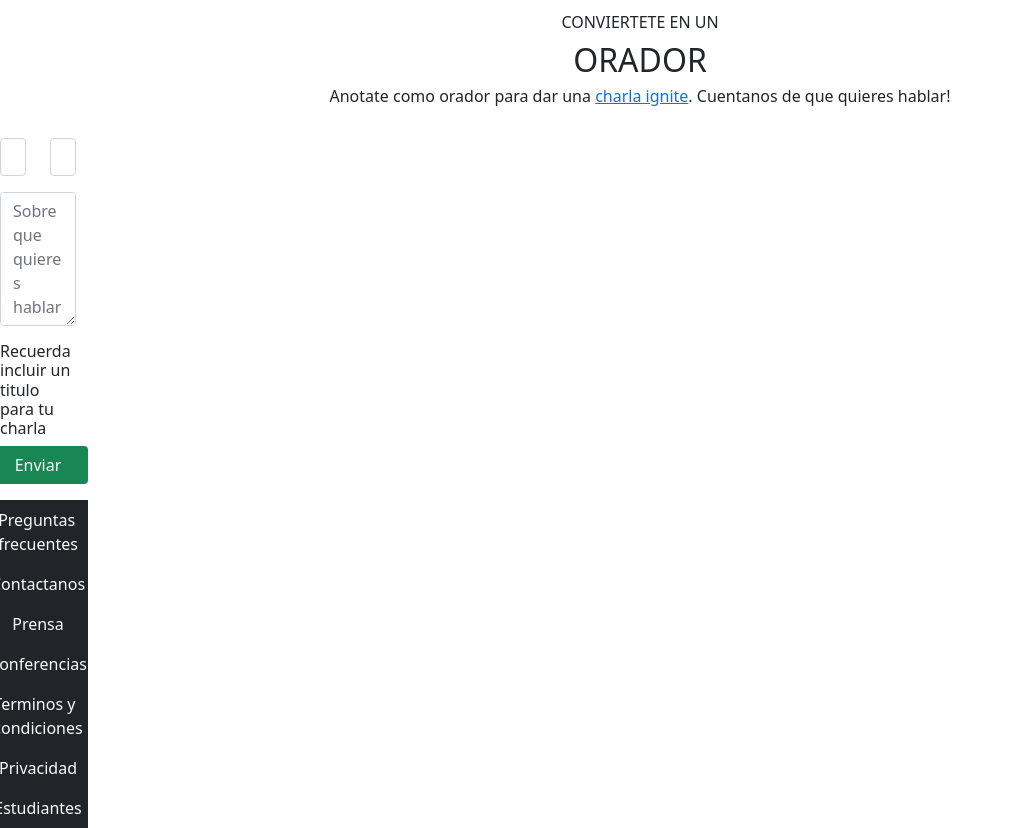
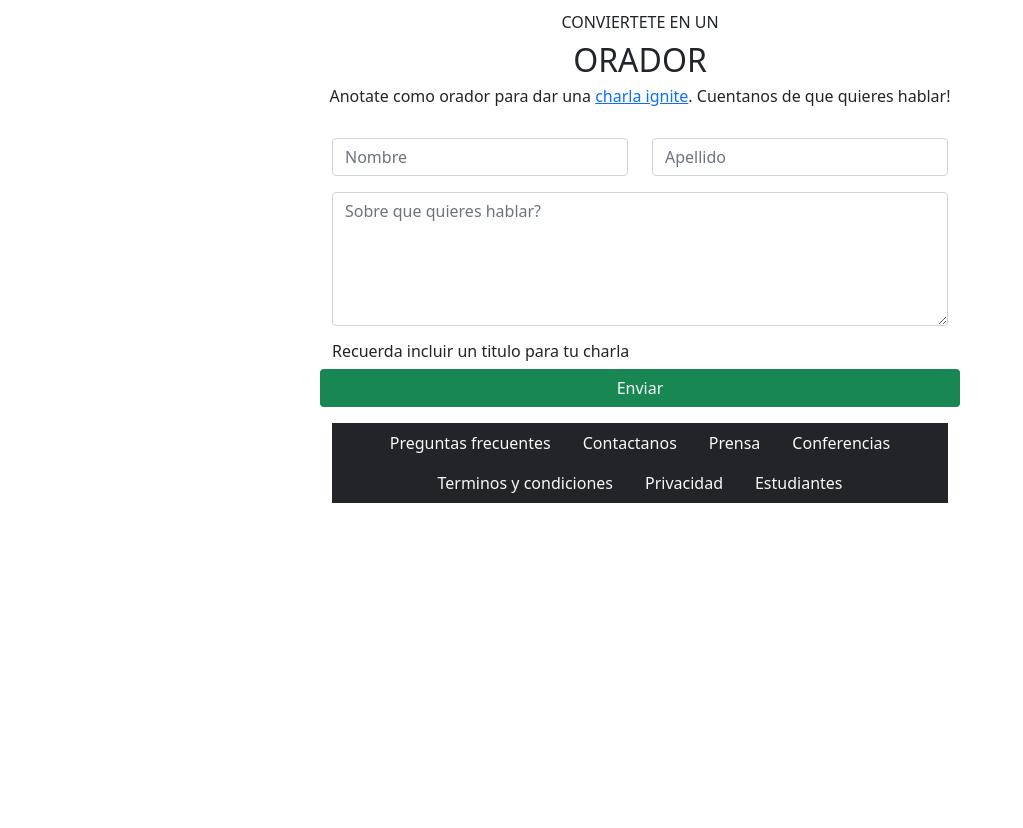
Before and after one commit to ArielGomezSuarez/integrador2022com22553, a plain HTML site: page index.html in a window 1280 px wide. Shown: the part 2844-3672 px from the top of the page, without its empty margins (0-1023 px from the left). After the commit the page ends 3347 px from the top, so only its background shows below. Drawn offline with nearby package versions, Linux system fonts and the light colour scheme.

Commit message:
reparacion de form

```diff
--- a/css/style.css
+++ b/css/style.css
@@ -21,5 +21,6 @@ div.absolute{
 }
 
 div.formulario{
-  width: 100px;
+  width: 50%
+
 }
--- a/index.html
+++ b/index.html
@@ -103,7 +103,8 @@
 </div>
 <div class="row mt-3 text-body text-center"><h6>CONVIERTETE EN UN</h6><h2>ORADOR</h2><h6>Anotate como orador para dar una <a href="https://www.google.com/search?client=firefox-b-d&q=ignite+significado">charla ignite</a>. Cuentanos de que quieres hablar!</h6>
 </div>
-<div class="row formulario">
+
+<div class="container formulario">
   <form>
 	<div class="row">
   		<form action="/action_page.php">
@@ -124,6 +125,7 @@
   </form>
 </form>
 </div>
+
 <div class="container-fluid bg-dark mt-3">
   <ul class="nav justify-content-center">
   <li class="nav-item">
```
